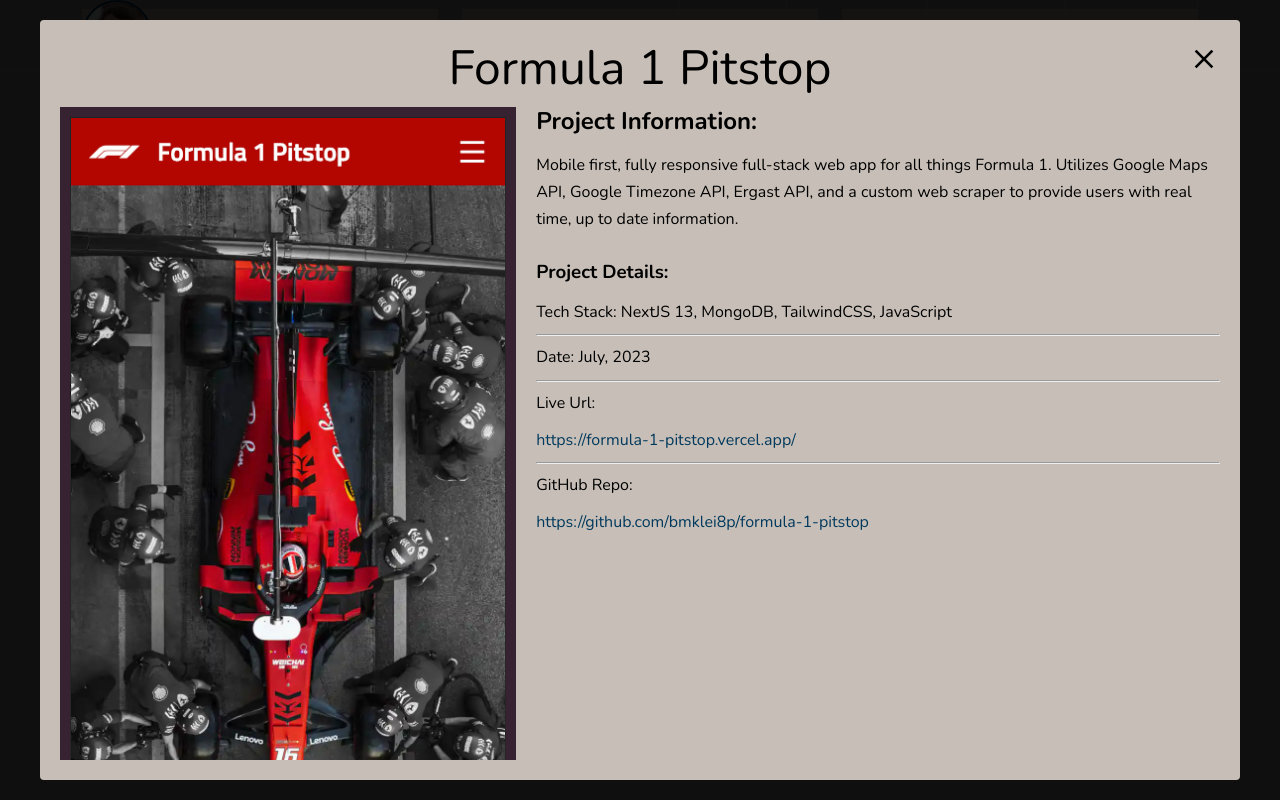
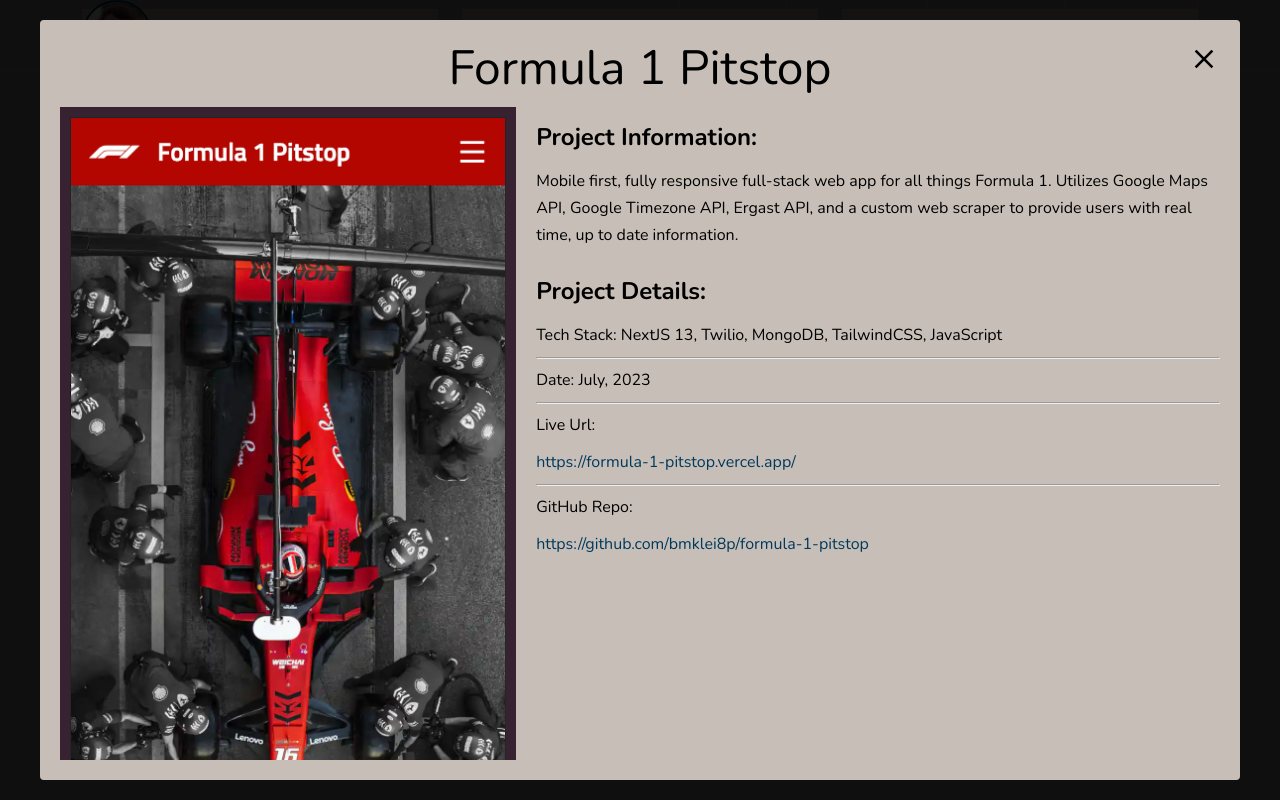
Before and after one commit to bmklei8p/portfolio, a React (Create React App) app: page / in a window 1280 px wide. Both pictures are taken after a click on the picture 260 px from the left and 3156 px from the top of the page. Shown: the part 2756-3556 px from the top of the page. Built offline with nearby package versions, Linux system fonts and the light colour scheme.

Commit message:
optimized image size

```diff
--- a/src/components/portfolio/Portfolio.jsx
+++ b/src/components/portfolio/Portfolio.jsx
@@ -9,7 +9,7 @@ const AllPortfolioContent = [
     info: "Mobile first, fully responsive full-stack web app for all things Formula 1. Utilizes Google Maps API, Google Timezone API, Ergast API, and a custom web scraper to provide users with real time, up to date information. ",
     subTitle: "Web App",
     alterText: "Web App",
-    techStack: "NextJS 13, MongoDB, TailwindCSS, JavaScript",
+    techStack: "NextJS 13, Twilio, MongoDB, TailwindCSS, JavaScript",
     date: "July, 2023",
     portfolioLink: "https://formula-1-pitstop.vercel.app/",
     gitHubLink: "https://github.com/bmklei8p/formula-1-pitstop",
--- a/src/components/portfolio/PortfolioModal.jsx
+++ b/src/components/portfolio/PortfolioModal.jsx
@@ -30,10 +30,10 @@ return (
             </a>
           </div>
           <div className="text-container">
-            <h2 style={{fontWeight: "bold", marginBottom: "1rem"}}>Project Information:</h2>
+            <h2 style={{fontWeight: "bold", marginBottom: "1rem", marginTop: "1rem"}}>Project Information:</h2>
             <p>{info}</p>
             <br />
-            <h3 style={{fontWeight: "bold", marginBottom: "1rem"}}>Project Details:</h3>
+            <h2 style={{fontWeight: "bold", marginBottom: "1rem"}}>Project Details:</h2>
             <p>Tech Stack: {techStack}</p>
             <hr style={{margin: "0.5em 0"}}></hr>
             <p>Date: {date}</p>
```
